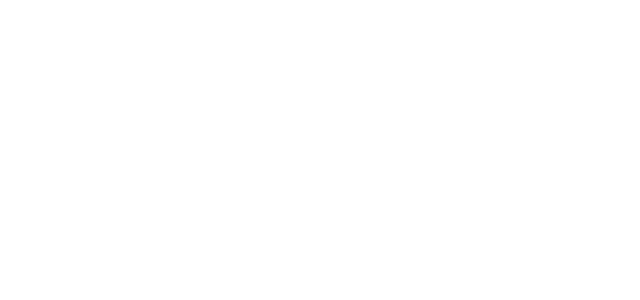
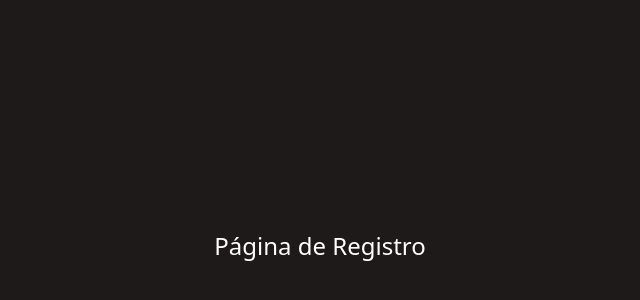
Before and after one commit to GabsFMA/React_Login_Crud, a React (Vite) app: page /registerPage in a window 1280 px wide. Before the commit this address had no page. Shown: the part 154-454 px from the top of the page, without its empty margins (320-960 px from the left). Built offline with nearby package versions, Linux system fonts and the light colour scheme.

Commit message:
feat: register route

```diff
--- a/src/App.tsx
+++ b/src/App.tsx
@@ -1,12 +1,14 @@
 import { Routes, Route } from "react-router-dom";
 import LoginPage from "./pages/loginPage";
 import IntroductionPage from "./pages/introductionPage";
+import RegisterPage from "./pages/registerPage";
 
 function App() {
   return (
     <Routes>
       <Route path="/" element={<IntroductionPage />} />
       <Route path="/loginPage" element={<LoginPage />} />
+      <Route path="/registerPage" element={<RegisterPage />} />
     </Routes>
   );
 }
--- a/src/pages/loginPage.tsx
+++ b/src/pages/loginPage.tsx
@@ -1,8 +1,11 @@
-import React, { useState } from 'react';
+import { useState } from 'react';
+import { useNavigate } from 'react-router-dom';
 
 function loginPage() {
   const [emailPlaceholder, setEmailPlaceholder] = useState("E-mail");
   const [passwordPlaceholder, setPasswordPlaceholder] = useState("Senha");
+
+  const navigate = useNavigate();
 
   return (
     <div className="bg-[#1E1A1A] w-screen h-screen flex flex-col items-center justify-center gap-y-12">
@@ -36,7 +39,11 @@ function loginPage() {
                 </a>
               </div>
               <div className="flex flex-col items-center gap-4 mt-4">
-                <a href="#" className="text-white text-sm hover:underline">
+                <a
+                  href="#"
+                  className="text-white text-sm hover:underline"
+                  onClick={() => navigate("/registerPage")}
+                  >
                   Cadastre-se aqui!
                 </a>
               </div>
--- /dev/null
+++ b/src/pages/registerPage.tsx
@@ -0,0 +1,9 @@
+function RegisterPage() {
+  return (
+    <div className="bg-[#1E1A1A] w-screen h-screen flex flex-col items-center justify-center">
+      <h1 className="text-white text-2xl">Página de Registro</h1>
+    </div>
+  );
+}
+
+export default RegisterPage;
```
